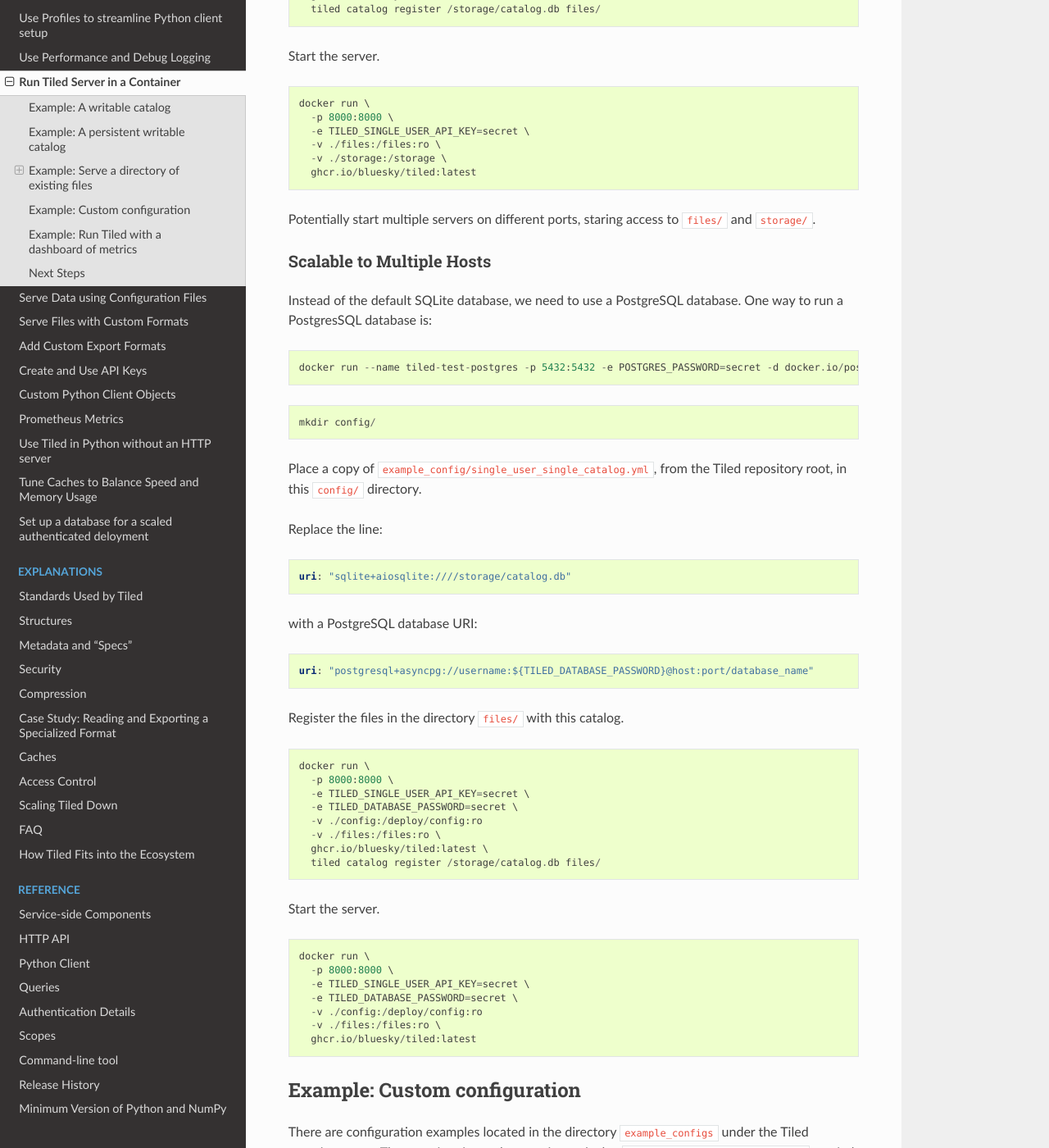
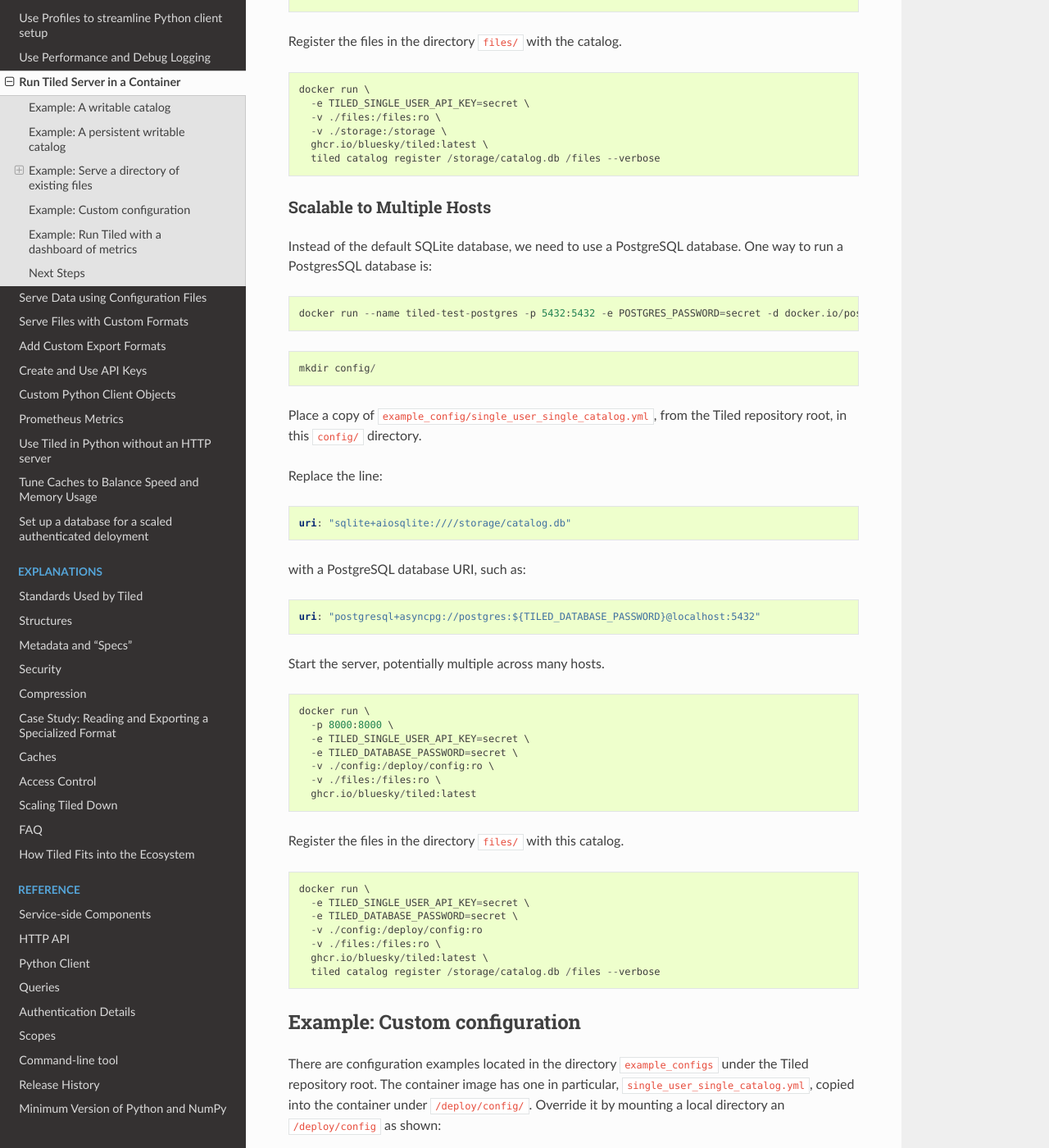
Before and after one commit to bluesky/tiled, a Sphinx documentation site: the page built from docs/source/how-to/docker.md, in a window 1280 px wide and 1400 px high, scrolled down 2281 px. Shown: the whole window at 82% size. Built offline with Sphinx 7.4.7 and the Read the Docs theme 2.0.0, drawn with Linux system fonts in a browser that asks for light colours; pages that are not in the unit, such as notebooks, are missing from menus; the version number could not be read and is left out; some of the changed text lies outside the part shown.

````diff
--- a/docs/source/how-to/docker.md
+++ b/docs/source/how-to/docker.md
@@ -98,19 +98,7 @@ Create a place outside the container to store the "catalog", `catalog.db`.
 mkdir storage/
 ```
 
-Register the files in the directory `files/` with this catalog.
-
-```
-docker run \
-  -p 8000:8000 \
-  -e TILED_SINGLE_USER_API_KEY=secret \
-  -v ./files:/files:ro \
-  -v ./storage:/storage \
-  ghcr.io/bluesky/tiled:latest
-  tiled catalog register /storage/catalog.db files/
-```
-
-Start the server.
+Start the server, potentially multiple on different ports.
 
 ```
 docker run \
@@ -121,7 +109,16 @@ docker run \
   ghcr.io/bluesky/tiled:latest
 ```
 
-Potentially start multiple servers on different ports, staring access to `files/` and `storage/`.
+Register the files in the directory `files/` with the catalog.
+
+```
+docker run \
+  -e TILED_SINGLE_USER_API_KEY=secret \
+  -v ./files:/files:ro \
+  -v ./storage:/storage \
+  ghcr.io/bluesky/tiled:latest \
+  tiled catalog register /storage/catalog.db /files --verbose
+```
 
 ### Scalable to Multiple Hosts
 
@@ -146,35 +143,34 @@ Replace the line:
 uri: "sqlite+aiosqlite:////storage/catalog.db"
 ```
 
-with a PostgreSQL database URI:
+with a PostgreSQL database URI, such as:
 
 ```yaml
-uri: "postgresql+asyncpg://username:${TILED_DATABASE_PASSWORD}@host:port/database_name"
+uri: "postgresql+asyncpg://postgres:${TILED_DATABASE_PASSWORD}@localhost:5432"
+```
+
+Start the server, potentially multiple across many hosts.
+
+```
+docker run \
+  -p 8000:8000 \
+  -e TILED_SINGLE_USER_API_KEY=secret \
+  -e TILED_DATABASE_PASSWORD=secret \
+  -v ./config:/deploy/config:ro \
+  -v ./files:/files:ro \
+  ghcr.io/bluesky/tiled:latest
 ```
 
 Register the files in the directory `files/` with this catalog.
 
 ```
 docker run \
-  -p 8000:8000 \
   -e TILED_SINGLE_USER_API_KEY=secret \
   -e TILED_DATABASE_PASSWORD=secret \
   -v ./config:/deploy/config:ro
   -v ./files:/files:ro \
   ghcr.io/bluesky/tiled:latest \
-  tiled catalog register /storage/catalog.db files/
-```
-
-Start the server.
-
-```
-docker run \
-  -p 8000:8000 \
-  -e TILED_SINGLE_USER_API_KEY=secret \
-  -e TILED_DATABASE_PASSWORD=secret \
-  -v ./config:/deploy/config:ro
-  -v ./files:/files:ro \
-  ghcr.io/bluesky/tiled:latest
+  tiled catalog register /storage/catalog.db /files --verbose
 ```
 
 ## Example: Custom configuration
````
